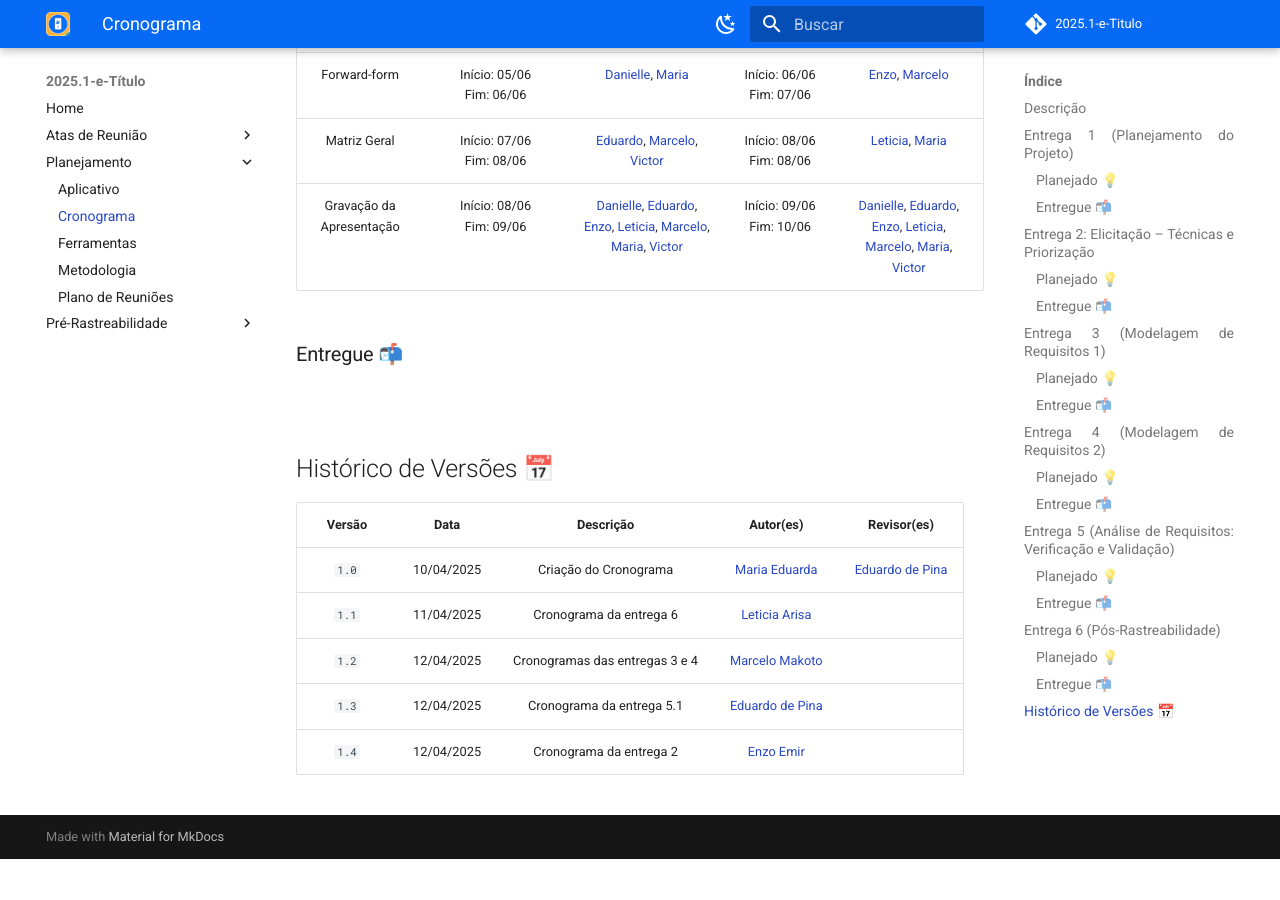
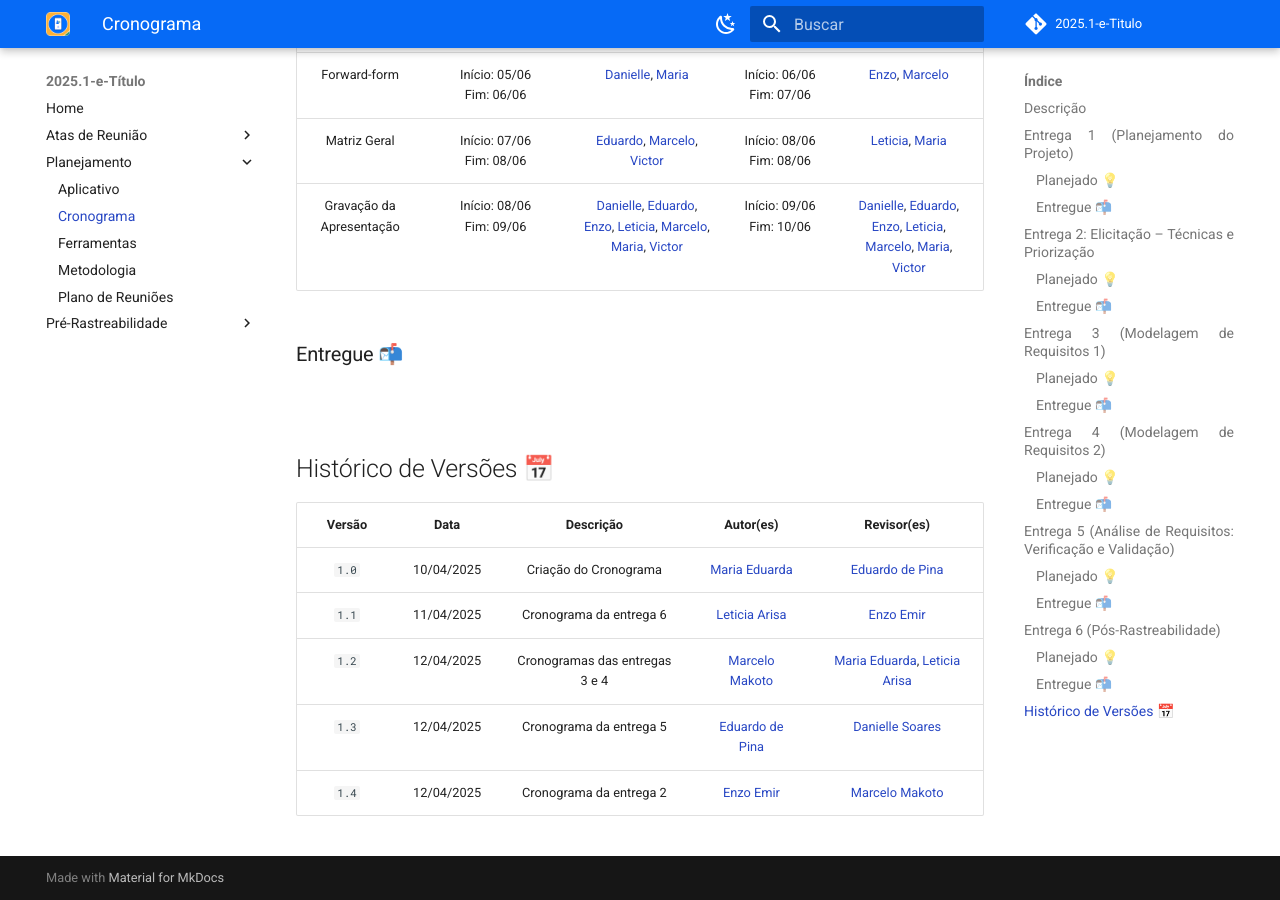
Before and after one commit to eduardodpms/REQ-FGTS, an MkDocs documentation site: the page built from docs/Planejamento/Cronograma.md, in a window 1280 px wide and 900 px high, scrolled down 4623 px. Built offline with MkDocs 1.6.1 and Material for MkDocs 9.7.7, drawn with Linux system fonts in a browser that asks for light colours; comment, search, counter and statistics services are not loaded; before the commit the page ends 5482 px from its top, so only the background shows below that.

Commit message:
docs: Adição dos revisores

```diff
--- a/docs/Planejamento/Cronograma.md
+++ b/docs/Planejamento/Cronograma.md
@@ -137,8 +137,8 @@ Além disso, é importante destacar que, para cada entrega, foram montados dois
 
 | Versão | Data | Descrição | Autor(es) | Revisor(es) |
 | :-: | :-: | :-: | :-: | :-: |
-| `1.0` | 10/04/2025 | Criação do Cronograma | [Maria Eduarda](https://github.com/dudaa28) | [Eduardo de Pina](https://github.com/[eduardodpms) |
-| `1.1` | 11/04/2025 | Cronograma da entrega 6 | [Leticia Arisa](https://github.com/Leticia-Arisa-K-Higa) |  |
-| `1.2` | 12/04/2025 | Cronogramas das entregas 3 e 4 | [Marcelo Makoto](https://github.com/MM4k) |  |
-| `1.3` | 12/04/2025 | Cronograma da entrega 5.1 | [Eduardo de Pina](https://github.com/[eduardodpms) |  |
-| `1.4` | 12/04/2025 | Cronograma da entrega 2 | [Enzo Emir](https://github.com/EnzoEmir) |  |
+| `1.0` | 10/04/2025 | Criação do Cronograma | [Maria Eduarda](https://github.com/dudaa28) | [Eduardo de Pina](https://github.com/eduardodpms) |
+| `1.1` | 11/04/2025 | Cronograma da entrega 6 | [Leticia Arisa](https://github.com/Leticia-Arisa-K-Higa) | [Enzo Emir](https://github.com/EnzoEmir) |
+| `1.2` | 12/04/2025 | Cronogramas das entregas 3 e 4 | [Marcelo Makoto](https://github.com/MM4k) | [Maria Eduarda](https://github.com/dudaa28), [Leticia Arisa](https://github.com/Leticia-Arisa-K-Higa) |
+| `1.3` | 12/04/2025 | Cronograma da entrega 5 | [Eduardo de Pina](https://github.com/eduardodpms) | [Danielle Soares](https://github.com/danielle-soaress) |
+| `1.4` | 12/04/2025 | Cronograma da entrega 2 | [Enzo Emir](https://github.com/EnzoEmir) | [Marcelo Makoto](https://github.com/MM4k) |
```
